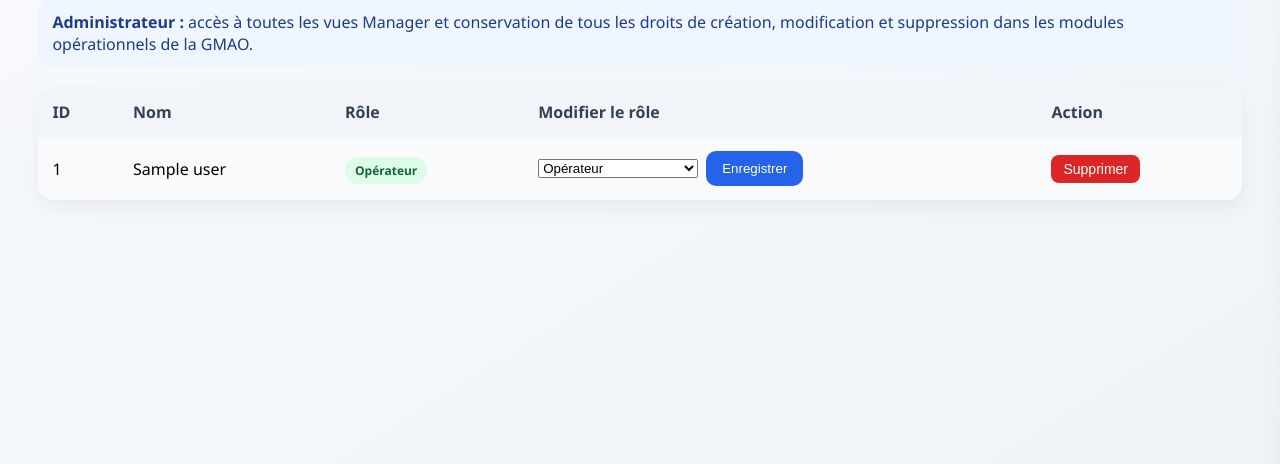
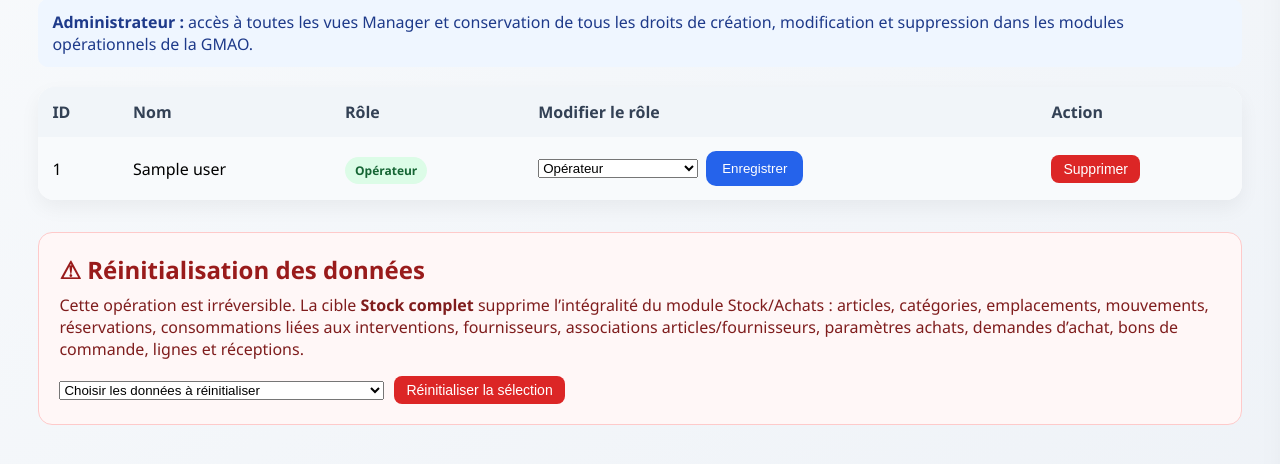
Before and after one commit to LCloufa/GMAO, a Python web app: template templates/users.html in a window 1280 px wide. Shown: the part 189-653 px from the top of the page. Run offline with Jinja, Linux system fonts and the light colour scheme; the template is opened without the code that fills it: most values are stand-ins (such as "Sample title", 1, 10 or a date in 2020); some libraries are stand-ins or nearby versions.

Commit message:
Ajoute le stock complet à la réinitialisation admin

```diff
--- a/templates/users.html
+++ b/templates/users.html
@@ -47,4 +47,40 @@
     </tr>
     {% endfor %}
 </table>
+
+<section style="margin-top:32px; padding:20px; border:1px solid #fecaca; border-radius:14px; background:#fff7f7;">
+    <h2 style="margin:0 0 8px; color:#991b1b;">⚠ Réinitialisation des données</h2>
+    <p style="margin:0 0 16px; color:#7f1d1d;">
+        Cette opération est irréversible. La cible <strong>Stock complet</strong> supprime l’intégralité du module Stock/Achats : articles, catégories, emplacements, mouvements, réservations, consommations liées aux interventions, fournisseurs, associations articles/fournisseurs, paramètres achats, demandes d’achat, bons de commande, lignes et réceptions.
+    </p>
+    <form method="POST" action="/admin/reset-data" style="display:flex; gap:10px; align-items:center; flex-wrap:wrap; margin:0;" onsubmit="return confirmResetData(this);">
+        <select name="reset_target" required style="min-width:280px; margin:0;">
+            <option value="">Choisir les données à réinitialiser</option>
+            <option value="declarations">Déclarations de panne</option>
+            <option value="rapports">Rapports d’intervention</option>
+            <option value="interventions">Interventions</option>
+            <option value="equipements">Équipements + données liées</option>
+            <option value="stock">Stock complet + fournisseurs + achats/commandes</option>
+        </select>
+        <button class="btn-delete" type="submit">Réinitialiser la sélection</button>
+    </form>
+</section>
+
+<script>
+function confirmResetData(form) {
+    const select = form.querySelector('[name="reset_target"]');
+    const label = select.options[select.selectedIndex]?.text || 'ces données';
+    if (!select.value) return false;
+
+    const stockWarning = select.value === 'stock'
+        ? '\n\nTOUT le Stock/Achats sera vidé : articles, mouvements, réservations, fournisseurs, demandes, commandes et réceptions.'
+        : '';
+
+    return window.confirm(
+        'Confirmer la réinitialisation de : ' + label + ' ?' +
+        stockWarning +
+        '\n\nCette action est irréversible.'
+    );
+}
+</script>
 {% endblock %}
```
